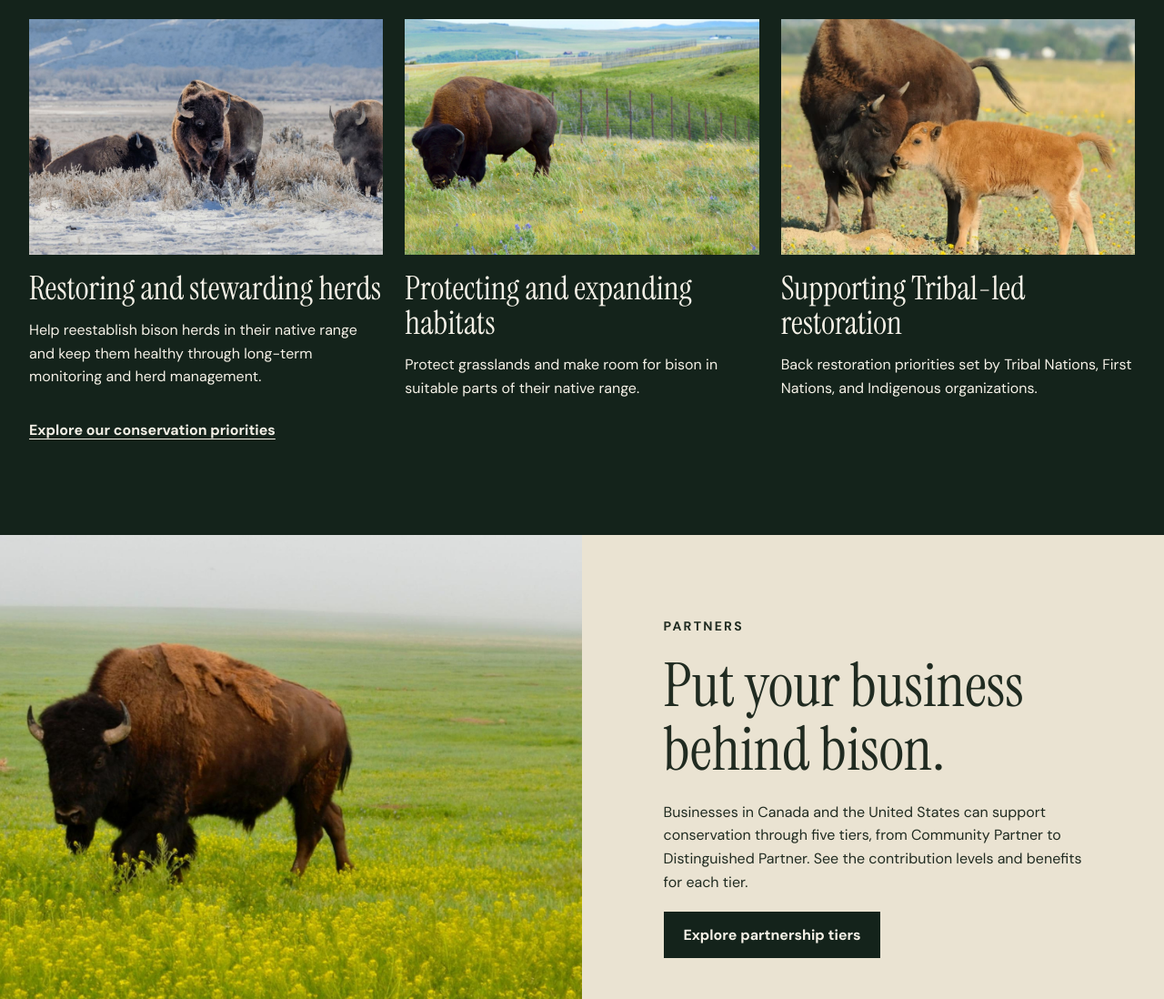
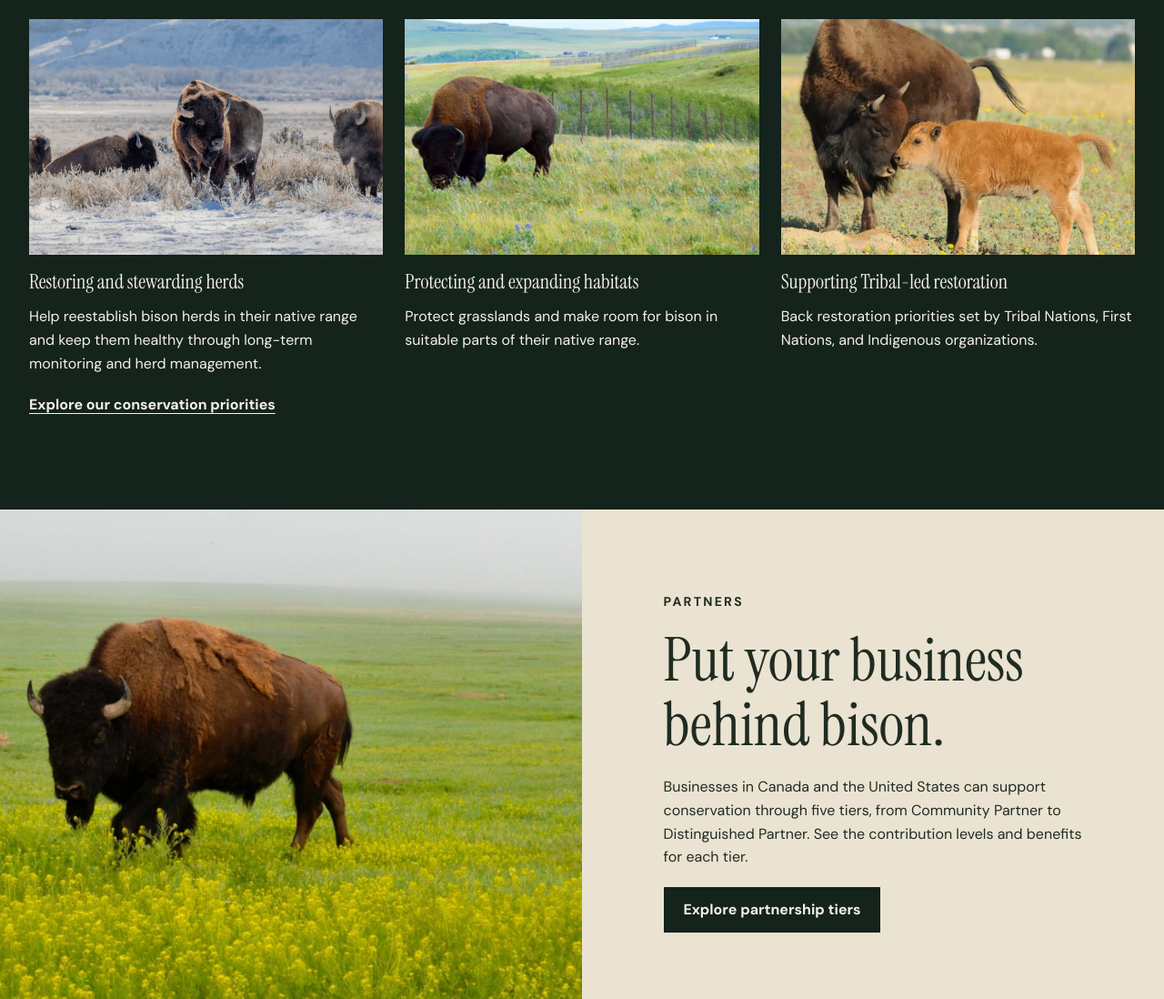
Before and after one commit to mlokhonia/bisonbusinessalliance, a plain HTML site: page index.html in a window 1280 px wide. Shown: the part 1619-2717 px from the top of the page at 91% size. Drawn offline with Linux system fonts and the light colour scheme.

Commit message:
Add files via upload

```diff
--- a/index.html
+++ b/index.html
@@ -7,7 +7,7 @@
   <meta name="theme-color" content="#101b14">
   <title>Bison Business Alliance | Businesses for Bison</title>
   <link rel="icon" href="emblem.png" type="image/png">
-  <link rel="stylesheet" href="styles.css?v=hero-gold">
+  <link rel="stylesheet" href="styles.css?v=work-titles">
 
 </head>
 <body>
--- a/styles.css
+++ b/styles.css
@@ -186,7 +186,19 @@ td { font-weight: 700; }
   .leadership-grid { grid-template-columns: 1fr; }
 }
 
-.home-priorities .card { border-top: 0; padding-top: 0; }
+.home-priorities .card {
+  border-top: 0;
+  padding-top: 0;
+  container-type: inline-size;
+}
+.home-priorities h3 {
+  font-size: 1.125rem;
+  font-size: min(1.75rem, 5.65cqi);
+  white-space: nowrap;
+}
+@media (max-width: 60rem) {
+  .home-priorities { grid-template-columns: minmax(0, 1fr); }
+}
 .priority-image {
   aspect-ratio: 3 / 2;
   overflow: hidden;
```
